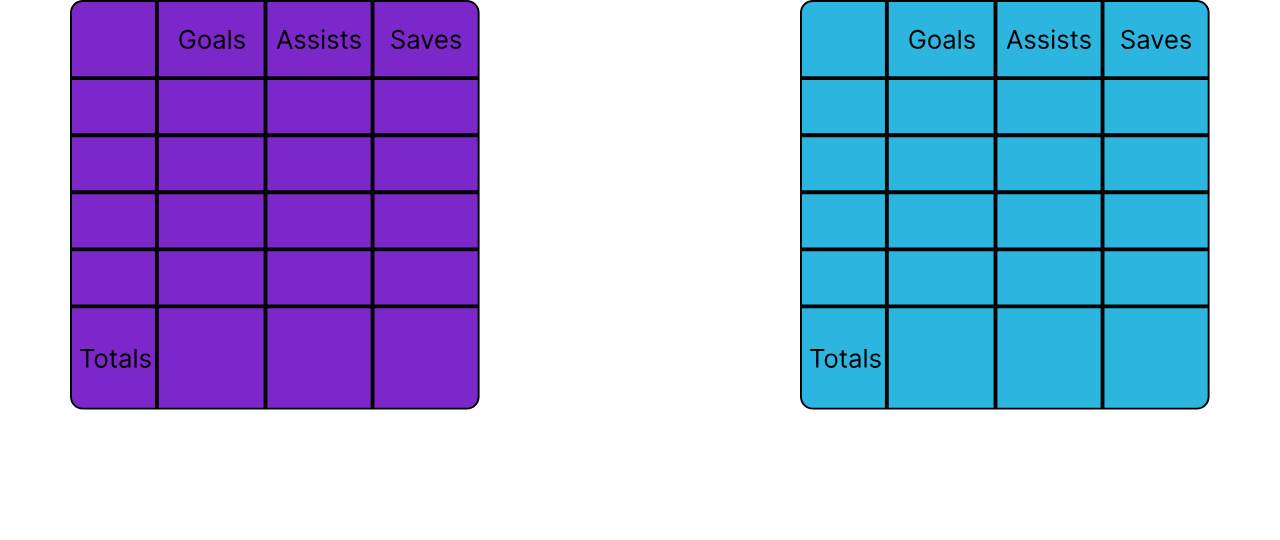
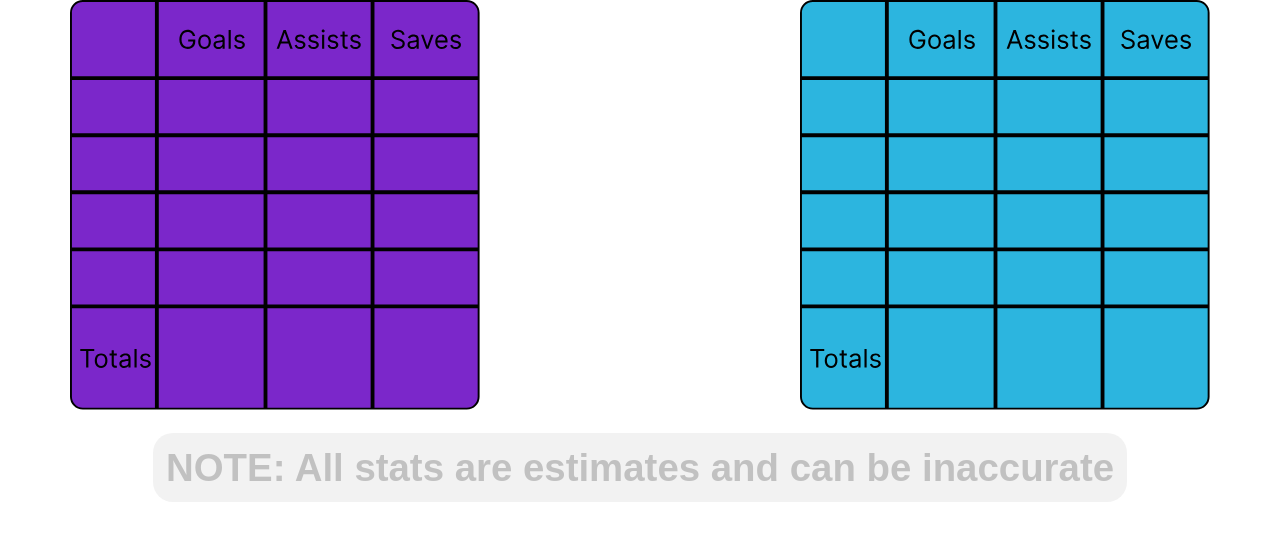
Before and after one commit to dennssen/OD-Overlay-Template, a plain HTML site: page Webpage/Stats_Showcase/stats_showcase.html in a window 1280 px wide. Drawn offline with Linux system fonts and the light colour scheme; no server answers.

Commit message:
Added inaccuracy note

```diff
--- a/Webpage/Stats_Showcase/stats_showcase.css
+++ b/Webpage/Stats_Showcase/stats_showcase.css
@@ -4,7 +4,7 @@
 }
 
 html {
-    font-family: 'Franklin Gothic Medium';
+    font-family: Arial, Helvetica, sans-serif;
     overflow: hidden;
     margin: 0;
     padding: 0;
@@ -37,6 +37,17 @@ text {
     flex-direction: row;
     align-items: center;
     gap: 5vw;
+}
+
+.note {
+    margin: 1.5% auto;
+    padding: 1%;
+    height: fit-content;
+    font-size: 2.4em;
+    font-weight: bold;
+    color: rgba(0, 0, 0, 0.2);
+    background-color: rgba(230, 230, 230, 0.5);
+    border-radius: 20px;
 }
 
 .home-player-stats {
--- a/Webpage/Stats_Showcase/stats_showcase.html
+++ b/Webpage/Stats_Showcase/stats_showcase.html
@@ -99,6 +99,7 @@
             </svg>
         </div>
     </div>
+    <div class="note">NOTE: All stats are estimates and can be inaccurate</div>
 
     <script src="stats_showcase.js"></script>
 </body>
```
